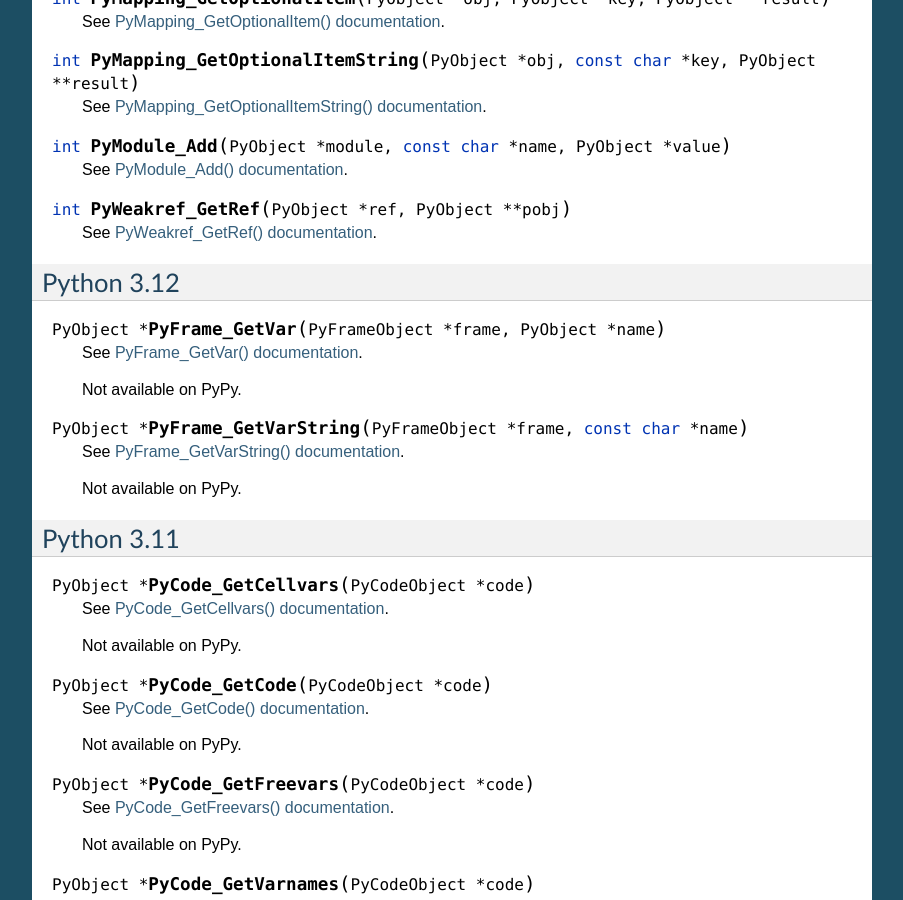
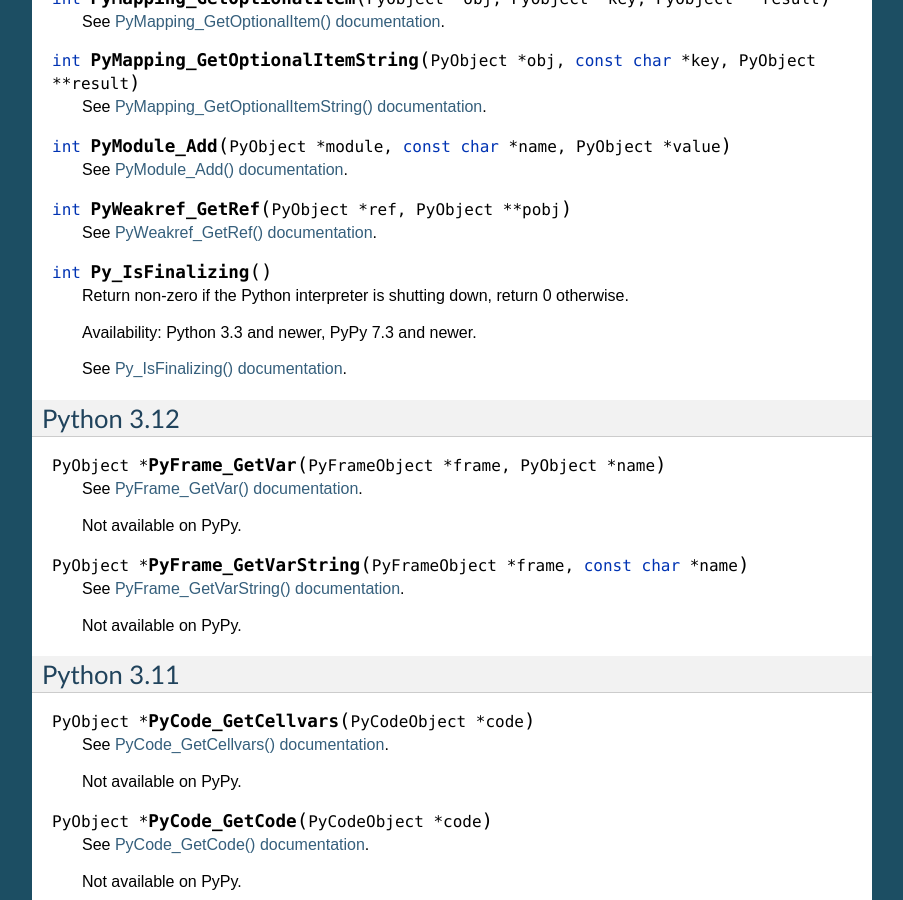
Before and after one commit to python/pythoncapi-compat, a Sphinx documentation site: the page built from docs/api.rst, in a window 1280 px wide and 900 px high, scrolled down 909 px. Shown: the whole window, without its empty margins (198-1101 px from the left). Built offline with Sphinx 7.4.7, drawn with Linux system fonts in a browser that asks for light colours.

Commit message:
Add Py_IsFinalizing() (#66)

```diff
--- a/docs/api.rst
+++ b/docs/api.rst
@@ -66,6 +66,15 @@
 .. c:function:: int PyWeakref_GetRef(PyObject *ref, PyObject **pobj)
 
    See `PyWeakref_GetRef() documentation <https://docs.python.org/dev/c-api/weakref.html#c.PyWeakref_GetRef>`__.
+
+.. c:function:: int Py_IsFinalizing()
+
+   Return non-zero if the Python interpreter is shutting down, return 0
+   otherwise.
+
+   Availability: Python 3.3 and newer, PyPy 7.3 and newer.
+
+   See `Py_IsFinalizing() documentation <https://docs.python.org/dev/c-api/init.html#c.Py_IsFinalizing>`__.
 
 
 Python 3.12
--- a/docs/changelog.rst
+++ b/docs/changelog.rst
@@ -1,6 +1,7 @@
 Changelog
 =========
 
+* 2023-08-16: Add ``Py_IsFinalizing()`` function.
 * 2023-07-21: Add ``PyDict_GetItemRef()`` function.
 * 2023-07-18: Add ``PyModule_Add()`` function.
 * 2023-07-12: Add ``PyObject_GetOptionalAttr()``,
```
Also changed, not shown: 2 other files.
